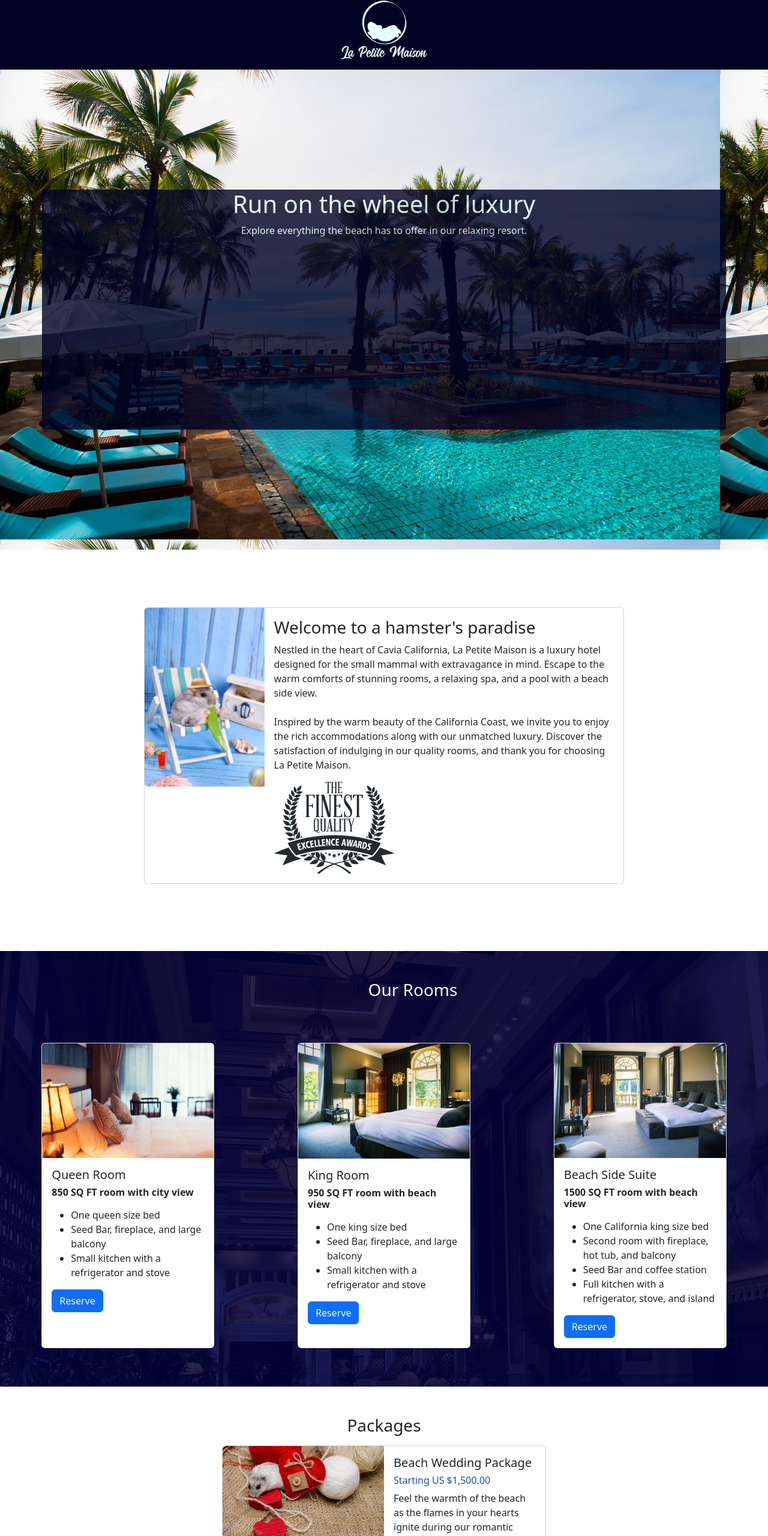
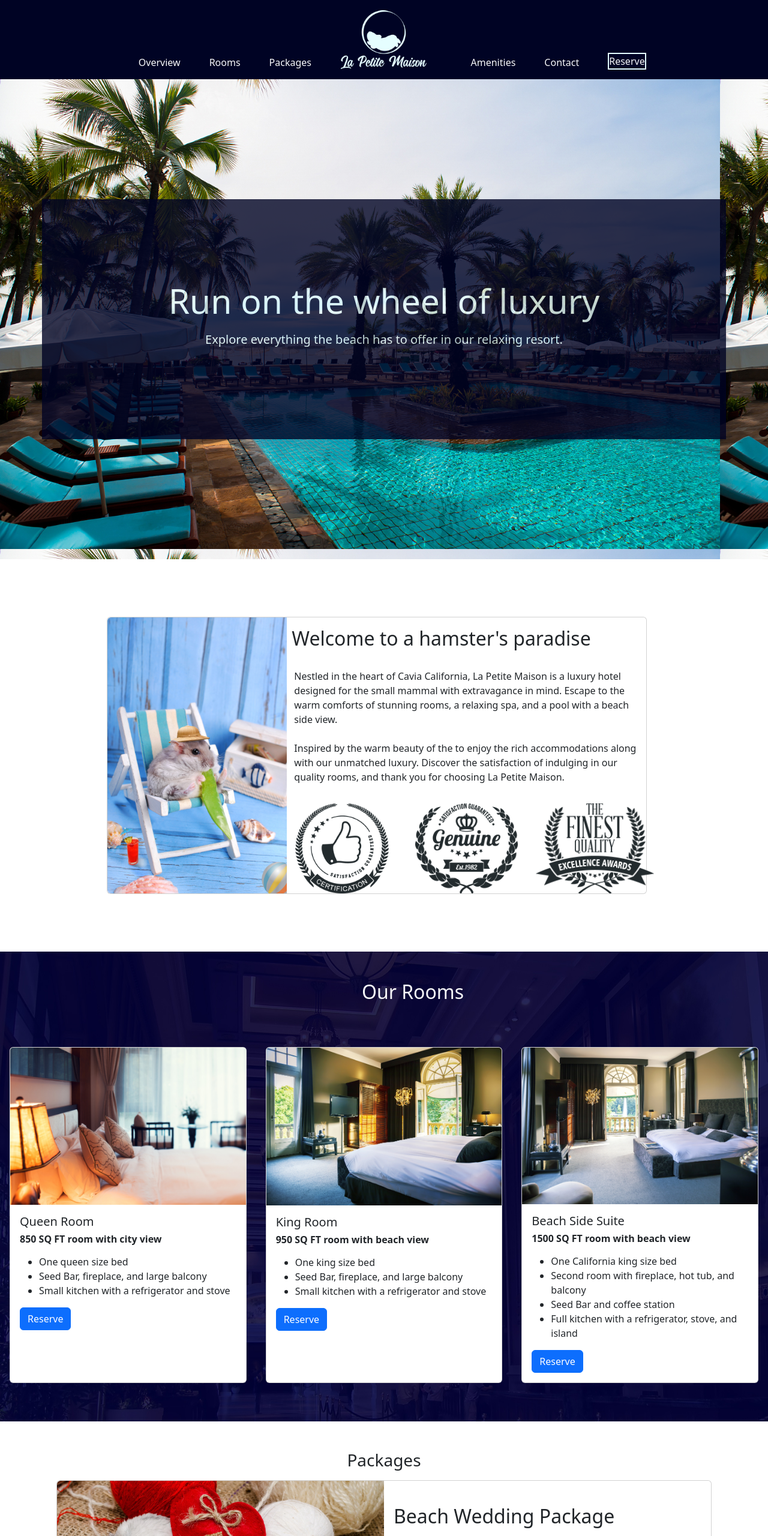
Before and after one commit to loopbutinfinite/EstradaBHamsterHotel, a plain HTML site: page index.html in a window 1280 px wide. Shown: the top 2560 px of the page at 60% size. Drawn offline with nearby package versions, Linux system fonts and the light colour scheme.

Commit message:
created custom classes in the styles.css file and applied and assigned those classes to various components and divs in index.html. Also called classes from Bootstrap into index.html for styling and responsiveness.

```diff
--- a/index.html
+++ b/index.html
@@ -12,10 +12,20 @@
 
 <body>
     <!-- start of header/Navbar -->
-    <div class="container-fluid headerBackgroundColor">
+    <div class="container-fluid headerBackgroundColor d-flex justify-content-center">
         <div class="row">
-            <div class="col-lg-12 d-flex justify-content-center mb-3">
+            <div class="col-lg-4 text-light d-flex justify-content-center align-items-end">
+                <p>Overview</p>
+                <p class="ms-5">Rooms</p>
+                <p class="ms-5">Packages</p>
+            </div>
+            <div class="col-lg-4 d-flex justify-content-center mb-3 mt-3">
                 <img src="./assets/Logo.png" alt="image of the logo for the hamster hotel">
+            </div>
+            <div class="col-lg-4 text-light d-flex justify-content-between align-items-end">
+                <p>Amenities</p>
+                <p class="ms-5">Contact</p>
+                <p class="customBorderReserve ms-5">Reserve</p>
             </div>
         </div>
     </div>
@@ -23,13 +33,13 @@
     <!-- start of intro background image -->
     <div
         class="container-fluid d-flex justify-content-center align-items-center backgroundImageforWebsite sectionHeight">
-        <div class="container headerSectionHeight websiteHeaderBackground">
+        <div class="container headerSectionHeight websiteHeaderBackground d-flex align-items-center justify-content-center">
             <div class="row">
                 <div class="col-lg-12 d-flex justify-content-center">
-                    <h1 class="textColorHeaderFooter">Run on the wheel of luxury</h1>
+                    <h1 class="textColorHeaderFooter headerTitleFontSize mb-3">Run on the wheel of luxury</h1>
                 </div>
                 <div class="col-lg-12 d-flex justify-content-center">
-                    <p class="textColorHeaderFooter">Explore everything the beach has to offer in our relaxing resort.
+                    <p class="textColorHeaderFooter headerBodyFontSize">Explore everything the beach has to offer in our relaxing resort.
                     </p>
                 </div>
             </div>
@@ -37,30 +47,45 @@
     </div>
     <!-- end of intro background image -->
     <!-- start of awards -->
-    <div class="container-fluid d-flex justify-content-center">
-        <div class="container m-5 p-5">
+    <div class="container p-5">
+        <div class="container d-flex align-items-center">
             <div class="row">
-                <div class="col d-flex justify-content-center align-items-center">
-                    <div class="card mb-3" style="max-width: 800px;">
+                <div class="col">
+                    <div class="card m-5" style="max-width: 900px;">
                         <div class="row g-0">
-                            <div class="col-md-3 col-lg-3">
-                                <img height="100%" src="./assets/hamsterhomejpg.jpg" class="img-fluid rounded-start"
-                                    alt="image of a hamster oon a beach chair">
+                            <div class="col-md-4">
+                                <img src="./assets/hamsterhomejpg.jpg" class="img-fluid rounded-start cardImageSizing"
+                                    alt="...">
                             </div>
-                            <div class="col-md-9 col-lg-9">
-                                <div class="card-body">
-                                    <h3 class="card-title">Welcome to a hamster's paradise</h3>
-                                    <p class="card-text">Nestled in the heart of Cavia California, La Petite Maison is a
-                                        luxury hotel designed for the small mammal with extravagance in mind. Escape to
-                                        the
-                                        warm comforts of stunning rooms, a relaxing spa, and a pool with a beach side
-                                        view.<br><br> Inspired by the warm beauty of the California Coast, we invite you
-                                        to
-                                        enjoy the rich accommodations along with our unmatched luxury. Discover the
-                                        satisfaction of indulging in our quality rooms, and thank you for choosing La
-                                        Petite
-                                        Maison.</p>
-                                        <img src="./assets/awardfinest.png" alt="">
+                            <div class="col-md-8">
+                                <div class="row">
+                                    <div class="card-body">
+                                        <h5 class="card-title textSizeLarger ms-1">Welcome to a hamster's paradise</h5>
+                                        <br>
+                                        <p class="card-text ms-2">Nestled in the heart of Cavia California, La Petite Maison
+                                            is a
+                                            luxury hotel designed for the small mammal with extravagance in mind. Escape
+                                            to
+                                            the warm comforts of stunning rooms, a relaxing spa, and a pool with a beach
+                                            side view.<br><br> Inspired by the warm beauty of the to enjoy the rich
+                                            accommodations along with our unmatched luxury. Discover the satisfaction of
+                                            indulging in our quality rooms, and thank you for choosing La Petite Maison.
+                                        </p>
+                                    </div>
+                                </div>
+                                <div class="row">
+                                    <div class="col-lg-4 d-flex justify-content-evenly mt-3">
+                                        <img height="150px" src="./assets/awardsatisfaction.png"
+                                            alt="image of satisfaction award">
+                                    </div>
+                                    <div class="col-lg-4 d-flex justify-content-evenly mt-3">
+                                        <img height="150px" src="./assets/awardgenuine.png"
+                                            alt="image of genuine award">
+                                    </div>
+                                    <div class="col-lg-4 d-flex justify-content-evenly mt-3">
+                                        <img height="150px" src="./assets/awardfinest.png"
+                                            alt="image of finest quality award">
+                                    </div>
                                 </div>
                             </div>
                         </div>
@@ -69,6 +94,29 @@
             </div>
         </div>
     </div>
+
+    <!-- <div class="container-fluid d-flex justify-content-center align-items-center">
+        <div class="container m-5 p-5">
+            <div class="row">
+                <div class="col-md-3 col-lg-3">
+                    <img height="100%" src="./assets/hamsterhomejpg.jpg" alt="image of a hamster oon a beach chair">
+                </div>
+                <div class="col-md-9 col-lg-9">
+                    <h3>Welcome to a hamster's paradise</h3>
+                    <p>Nestled in the heart of Cavia California, La Petite Maison is a
+                        luxury hotel designed for the small mammal with extravagance in mind. Escape to
+                        the warm comforts of stunning rooms, a relaxing spa, and a pool with a beach side
+                        view.<br><br> Inspired by the warm beauty of the California Coast, we invite you
+                        to enjoy the rich accommodations along with our unmatched luxury. Discover the
+                        satisfaction of indulging in our quality rooms, and thank you for choosing La
+                        Petite Maison.</p>
+                    <img height="100px" src="./assets/awardfinest.png" alt="">
+                    <img height="100px" src="./assets/awardgenuine.png" alt="">
+                    <img height="100px" src="./assets/awardsatisfaction.png" alt="">
+                </div>
+            </div>
+        </div>
+    </div> -->
 
 
     <!-- <div class="container">
@@ -103,12 +151,12 @@
     <div class="container-fluid ourRoomsBackgroundImage text-light">
         <div class="row">
             <div class="col-lg-12 d-flex justify-content-center m-5">
-                <h3>Our Rooms</h3>
+                <h3 class="textSizeLarger">Our Rooms</h3>
             </div>
         </div>
         <div class="row">
-            <div class="col-lg-4 d-flex justify-content-center mb-5 p-3">
-                <div class="card" style="width: 18rem;">
+            <div class="col-lg-4 col-md-4 d-flex justify-content-center mb-5 p-3">
+                <div class="card" style="width: 25rem;">
                     <img src="./assets/room1.jpg" class="card-img-top" alt="...">
                     <div class="card-body">
                         <h5 class="card-title">Queen Room</h5>
@@ -124,8 +172,8 @@
                     </div>
                 </div>
             </div>
-            <div class="col-lg-4 d-flex justify-content-center mb-5 p-3">
-                <div class="card" style="width: 18rem;">
+            <div class="col-lg-4 col-md-4 d-flex justify-content-center mb-5 p-3">
+                <div class="card" style="width: 25rem;">
                     <img src="./assets/room3.jpg" class="card-img-top" alt="...">
                     <div class="card-body">
                         <h5 class="card-title">King Room</h5>
@@ -141,8 +189,8 @@
                     </div>
                 </div>
             </div>
-            <div class="col-lg-4 d-flex justify-content-center mb-5 p-3">
-                <div class="card" style="width: 18rem;">
+            <div class="col-lg-4 col-md-4 d-flex justify-content-center mb-5 p-3">
+                <div class="card" style="width: 25rem;">
                     <img height="100%" src="./assets/room2.jpg" class="card-img-top" alt="...">
                     <div class="card-body">
                         <h5 class="card-title">Beach Side Suite</h5>
@@ -170,17 +218,17 @@
             </div>
             <div class="row">
                 <div class="col-lg-12 d-flex justify-content-center">
-                    <div class="card" style="max-width: 540px;">
+                    <div class="card" style="max-width: 1200px;">
                         <div class="row g-0">
                             <div class="col-md-6">
                                 <img height="100%" width="100%" src="./assets/hamsterwedding.jpg"
-                                    class="img-fluid rounded-start" alt="image of hamster with yarn">
+                                    class="img-fluid rounded-start cardImageSizing" alt="image of hamster with yarn">
                             </div>
                             <div class="col-md-6">
                                 <div class="card-body">
-                                    <h5 class="card-title">Beach Wedding Package</h5>
-                                    <h6 class="card-text priceTextColor">Starting US $1,500.00</h6>
-                                    <p class="card-text">Feel the warmth of the beach as the flames in your hearts
+                                    <h5 class="card-title textSizeLarger mb-4 mt-4">Beach Wedding Package</h5>
+                                    <h6 class="card-text priceTextColor textSizeLarge mb-4">Starting US $1,500.00</h6>
+                                    <p class="card-text textSizePackagesBody">Feel the warmth of the beach as the flames in your hearts
                                         ignite during our romantic beach side wedding. All wedding packages include
                                         catering, an open bar, and one tier wedding cake (9" Vanilla standard cake). A
                                         private dinner for your closets family members and friends will be provided
@@ -191,37 +239,37 @@
                     </div>
                 </div>
                 <div class="col-lg-12 d-flex justify-content-center">
-                    <div class="card" style="max-width: 540px;">
+                    <div class="card" style="max-width: 1200px;">
                         <div class="row g-0">
                             <div class="col-md-6">
                                 <div class="card-body">
-                                    <h5 class="card-title">Full Bloom Package</h5>
-                                    <h6 class="card-text priceTextColor">Starting US $1,000.00</h6>
-                                    <p class="card-text">Enjoy the shade of our cherry trees as you join us during our
+                                    <h5 class="card-title textSizeLarger mb-4 mt-4">Full Bloom Package</h5>
+                                    <h6 class="card-text priceTextColor textSizeLarge mb-4">Starting US $1,000.00</h6>
+                                    <p class="card-text textSizePackagesBody">Enjoy the shade of our cherry trees as you join us during our
                                         spring time celebration. We invite you to our orchards for cherry, strawberry,
                                         and apple picking that is open all day. We end each evening with fresh,
                                         vegetable centric dinners along with a live show from local musicians.</p>
                                 </div>
                             </div>
                             <div class="col-md-6">
-                                <img src="./assets/hamsterspring.jpg" class="img-fluid rounded-start"
+                                <img src="./assets/hamsterspring.jpg" class="img-fluid rounded-start cardImageSizing"
                                     alt="image of hamster with cherry blossoms">
                             </div>
                         </div>
                     </div>
                 </div>
                 <div class="col-lg-12 d-flex justify-content-center mb-5">
-                    <div class="card" style="max-width: 540px;">
+                    <div class="card" style="max-width: 1200px;">
                         <div class="row g-0">
                             <div class="col-md-6">
-                                <img src="./assets/hamstercheese.jpg" class="img-fluid rounded-start"
+                                <img src="./assets/hamstercheese.jpg" class="img-fluid rounded-start cardImageSizing"
                                     alt="image of hamster eating cheese">
                             </div>
                             <div class="col-md-6">
                                 <div class="card-body">
-                                    <h5 class="card-title">Card title</h5>
-                                    <h6 class="card-text priceTextColor">Starting US $1,200.00</h6>
-                                    <p class="card-text">Immerse yourself in the flavors of Cavia with our Cheese and
+                                    <h5 class="card-title textSizeLarger mb-4 mt-4">Cheese and Seed Tour Package</h5>
+                                    <h6 class="card-text priceTextColor textSizeLarge mb-4">Starting US $1,200.00</h6>
+                                    <p class="card-text textSizePackagesBody">Immerse yourself in the flavors of Cavia with our Cheese and
                                         Seed tour. We consulted with connoisseurs from around the globe to bring you the
                                         best flavors that nature has to offer, and create our cheeses right here at our
                                         local creamery. Cheese and seeds are served all day and nightly spa treatment is
@@ -238,26 +286,28 @@
     <!-- start of amenities -->
     <div class="container-fluid backgroundForAmenities">
         <div class="row">
-            <div class="col-lg-12 m-5">
+            <div class="col-lg-12 mt-5">
                 <h5 class="d-flex justify-content-center textHeader">Amenities</h5>
+            </div>
+            <div class="col-lg-12 mb-5">
                 <p class="d-flex justify-content-center">Here at La Petite Maison, we invite you to enjoy our services
                     in hopes that you have the most relaxing stay we can provide.</p>
             </div>
         </div>
         <div class="row">
-            <div class="col-lg-3 d-flex justify-content-around mb-5">
+            <div class="col-lg-3 col-md-3 d-flex justify-content-center mb-5">
                 <img width="160px" height="130px" src="./assets/24hour.png" alt="">
                 <!-- <p><strong>24 Hour Room Service</strong></p> -->
             </div>
-            <div class="col-lg-3 d-flex justify-content-around mb-5">
+            <div class="col-lg-3 col-md-3 d-flex justify-content-center mb-5">
                 <img width="160px" height="130px" src="./assets/breakfast.png" alt="">
                 <!-- <p><strong>Complimentary Breakfast</strong></p> -->
             </div>
-            <div class="col-lg-3 d-flex justify-content-around mb-5">
+            <div class="col-lg-3 col-md-3 d-flex justify-content-center mb-5">
                 <img width="160px" height="130px" src="./assets/valet.png" alt="">
                 <!-- <p><strong>Valet Parking</strong></p> -->
             </div>
-            <div class="col-lg-3 d-flex justify-content-around mb-5">
+            <div class="col-lg-3 col-md-3 d-flex justify-content-center mb-5">
                 <img width="160px" height="130px" src="./assets/pool.png" alt="">
                 <!-- <p><strong>Beachside Pool</strong></p> -->
             </div>
@@ -273,35 +323,35 @@
                 </div>
             </div>
             <div class="row">
-                <div class="col-lg-2 d-flex justify-content-around">
+                <div class="col-lg-2 col-md-12 d-flex justify-content-around">
                     <div class="form-floating mb-3">
                         <input type="email" class="form-control" id="floatingInputDisabled"
                             placeholder="name@example.com" disabled>
                         <label for="floatingInputDisabled">Text Here...</label>
                     </div>
                 </div>
-                <div class="col-lg-2 d-flex justify-content-around">
+                <div class="col-lg-2 col-md-12 d-flex justify-content-around">
                     <div class="form-floating mb-3">
                         <input type="email" class="form-control" id="floatingInputDisabled"
                             placeholder="name@example.com" disabled>
                         <label for="floatingInputDisabled">Text Here...</label>
                     </div>
                 </div>
-                <div class="col-lg-2 d-flex justify-content-around">
+                <div class="col-lg-2 col-md-12 d-flex justify-content-around">
                     <div class="form-floating mb-3">
                         <input type="email" class="form-control" id="floatingInputDisabled"
                             placeholder="name@example.com" disabled>
                         <label for="floatingInputDisabled">Text Here...</label>
                     </div>
                 </div>
-                <div class="col-lg-2 d-flex justify-content-around">
+                <div class="col-lg-2 col-md-12 d-flex justify-content-around">
                     <div class="form-floating mb-3">
                         <input type="email" class="form-control" id="floatingInputDisabled"
                             placeholder="name@example.com" disabled>
                         <label for="floatingInputDisabled">Text Here...</label>
                     </div>
                 </div>
-                <div class="col-lg-3 d-flex justify-content-end">
+                <div class="col-lg-3 col-md-12 d-flex justify-content-end">
                     <button type="button" class="btn btn-primary mb-3">Check Availability</button>
                 </div>
             </div>
--- a/styles/styles.css
+++ b/styles/styles.css
@@ -43,3 +43,24 @@
 .headerSectionHeight {
     height: 400px;
 }
+.cardImageSizing {
+    height:100% !important;
+}
+.textSizeLarger {
+    font-size: xx-large;
+}
+.textSizeLarge {
+    font-size: x-large;
+}
+.textSizePackagesBody {
+    font-size: large;
+}
+.headerTitleFontSize {
+    font-size: 57px;
+}
+.headerBodyFontSize {
+    font-size: 20px;
+}
+.customBorderReserve {
+    border: 2px solid #E5FEFF
+}
```
